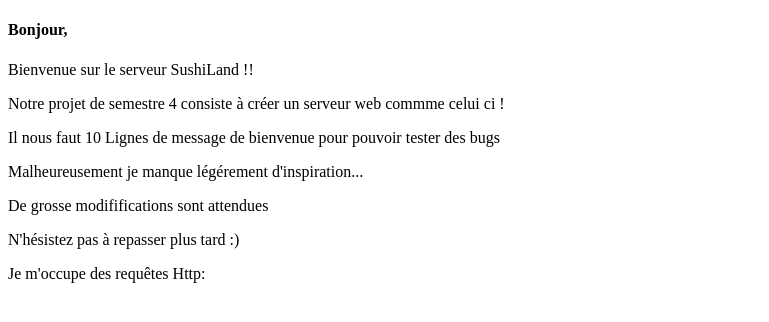
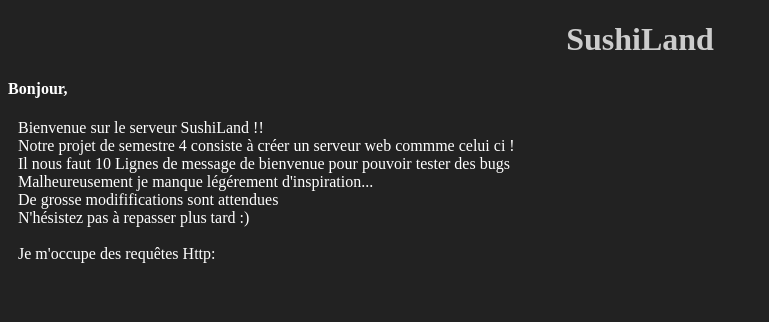
Before and after one commit to matryxxx02/web_server_c, a plain HTML site: page ressources/Bienvenue.html in a window 1280 px wide. Shown: the whole page, without its empty margins (0-769 px from the left). Drawn offline with Linux system fonts and the light colour scheme.

Commit message:
Dark theme

```diff
--- a/ressources/Bienvenue.html
+++ b/ressources/Bienvenue.html
@@ -3,15 +3,23 @@
 <head>
 	<title>SushiLand</title>
 	<meta charset="utf-8">
+	<style>
+		body 		{color: #fff;	background-color: #222;}
+		body > h1 	{color: #ccc;	text-align: center;}
+		body p 		{margin-left: 10px;}
+	</style>
 </head>
 <body>
+	<h1>SushiLand</h1>
 	<h4>Bonjour,</h4>
-	<p>Bienvenue sur le serveur SushiLand !!</p>
-	<p>Notre projet de semestre 4 consiste à créer un serveur web commme celui ci !</p>
-	<p>Il nous faut 10 Lignes de message de bienvenue pour pouvoir tester des bugs</p>
-	<p>Malheureusement je manque légérement d'inspiration...</p>
-	<p>De grosse modififications sont attendues</p>
-	<p>N'hésistez pas à repasser plus tard :)</p>
-	<p>Je m'occupe des requêtes Http: </p>
+	<p>
+		Bienvenue sur le serveur SushiLand !! </br>
+		Notre projet de semestre 4 consiste à créer un serveur web commme celui ci ! </br>
+		Il nous faut 10 Lignes de message de bienvenue pour pouvoir tester des bugs </br>
+		Malheureusement je manque légérement d'inspiration... </br>
+		De grosse modififications sont attendues </br>
+		N'hésistez pas à repasser plus tard :) </br></br>
+		Je m'occupe des requêtes Http:
+	</p>
 </body>
 </html>
```
